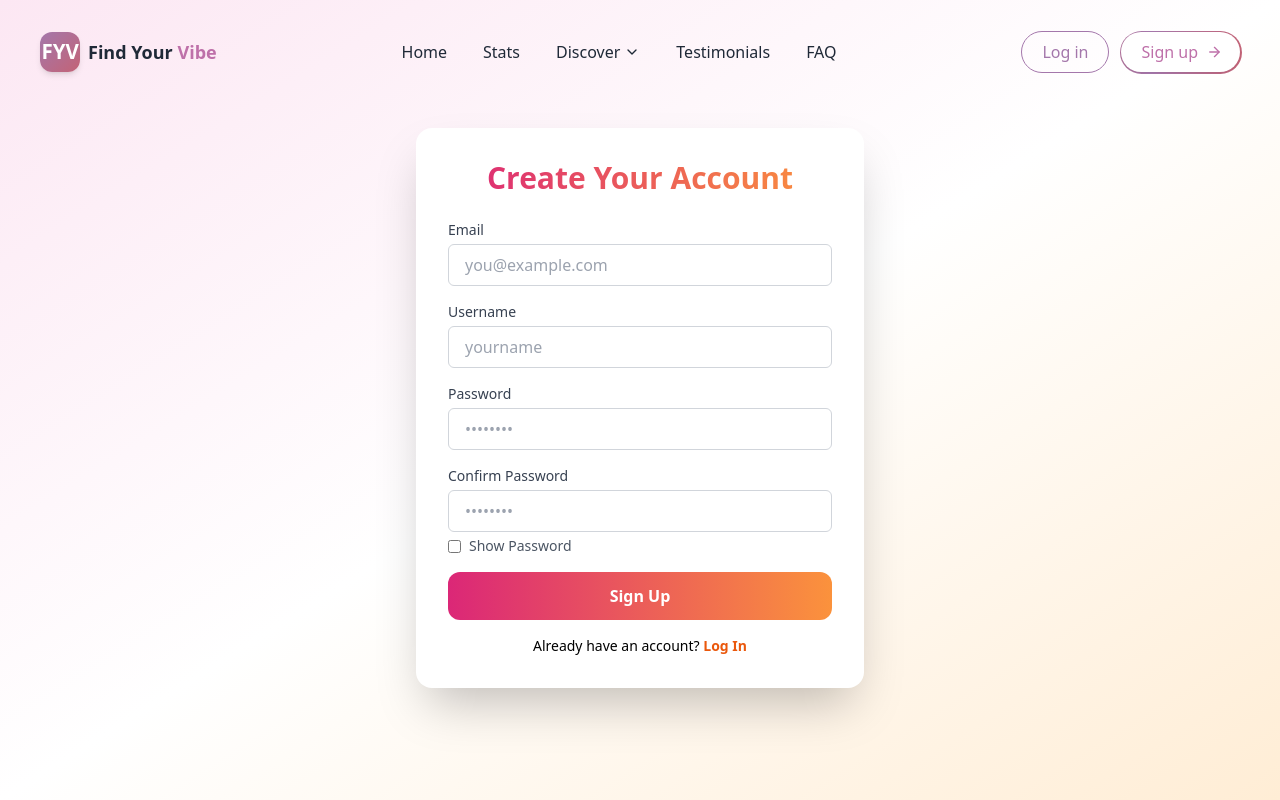
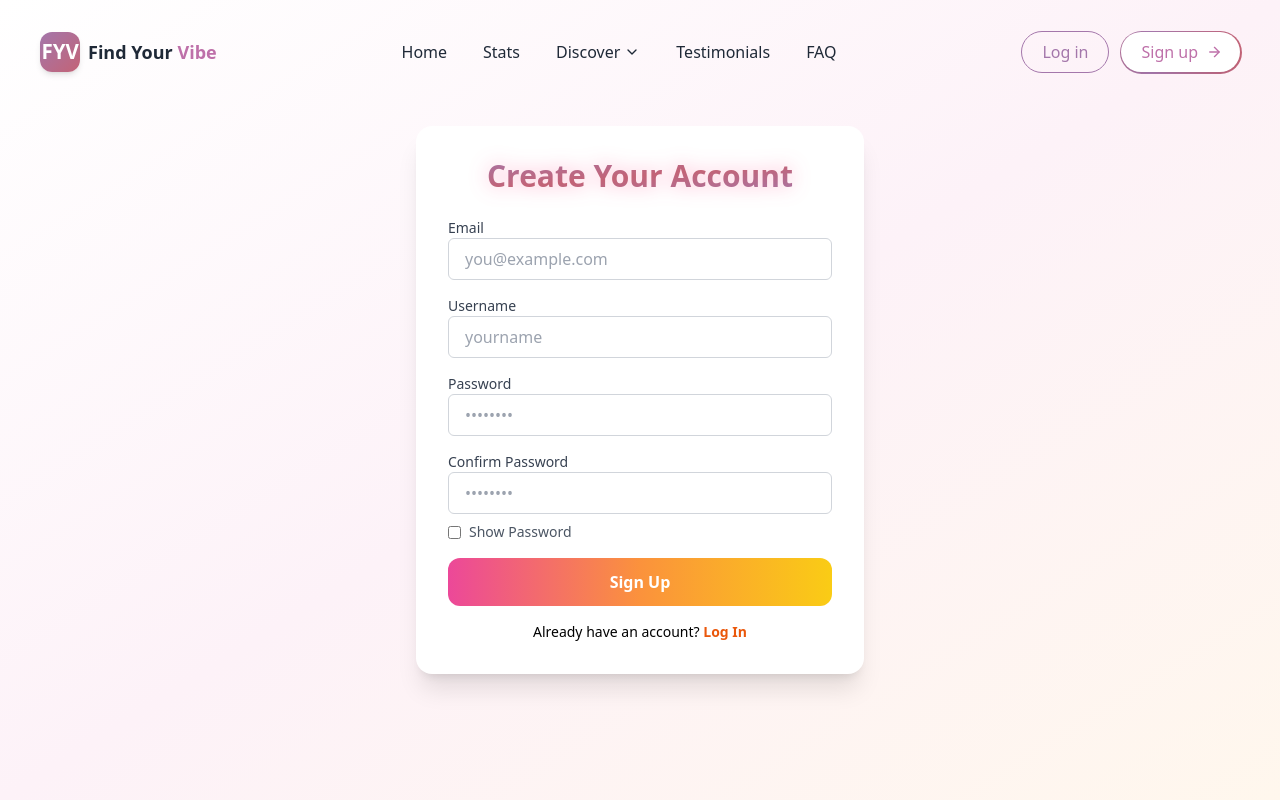
Before and after one commit to Abhinavpreet-Singh/Find_Your_Vibe, a React (Vite) app: page /signup in a window 1280 px wide. Built offline with nearby package versions, Linux system fonts and the light colour scheme.

Commit message:
Change of gradient in signup page

```diff
--- a/src/pages/Signup.jsx
+++ b/src/pages/Signup.jsx
@@ -1,7 +1,6 @@
 import { useState } from "react";
-import { motion } from "framer-motion";
 import { Link } from "react-router-dom";
-import Navbar from "../components/Navbar"; // adjust path if needed
+import Navbar from "../components/Navbar"; // Adjust path as needed
 
 export default function Signup() {
   const [email, setEmail] = useState("");
@@ -13,58 +12,39 @@
 
   const handleSignup = (e) => {
     e.preventDefault();
-
-    const trimmedEmail = email.trim();
-    const trimmedUsername = username.trim();
-    const trimmedPassword = password.trim();
-    const trimmedConfirmPassword = confirmPassword.trim();
-
-    if (
-      !trimmedEmail ||
-      !trimmedUsername ||
-      !trimmedPassword ||
-      !trimmedConfirmPassword
-    ) {
+    if (!email || !username || !password || !confirmPassword) {
       setError("Please fill in all fields.");
       return;
     }
-
-    if (trimmedPassword !== trimmedConfirmPassword) {
+    if (password !== confirmPassword) {
       setError("Passwords do not match.");
       return;
     }
-
-    console.log("Signing up with:", {
-      email: trimmedEmail,
-      username: trimmedUsername,
-      password: trimmedPassword,
-    });
-
+    console.log("Signed up with:", { email, username });
     setError("");
-    // Future: Submit to backend
   };
 
   return (
-    <div className="min-h-screen flex flex-col items-center justify-center bg-gradient-to-br from-pink-100 via-white to-orange-100 px-4">
+    <div className="min-h-screen flex flex-col items-center justify-start bg-gradient-to-br from-white via-pink-50 to-orange-50">
+
+      {/* White navbar background wrapper */}
+      <div className="w-full bg-white shadow-sm z-20">
         <Navbar />
-      <motion.div
-        initial={{ opacity: 0, y: -30 }}
-        animate={{ opacity: 1, y: 0 }}
-        transition={{ duration: 0.6 }}
-        className="bg-white shadow-2xl rounded-2xl p-8 w-full max-w-md mt-4"
-      >
-        <h2 className="text-3xl font-bold mb-6 text-center text-transparent bg-clip-text bg-gradient-to-r from-pink-600 to-orange-400">
+      </div>
+
+      {/* Form Card */}
+      <div className="flex-grow flex items-center justify-center w-full px-4 py-10">
+        <div className="bg-white shadow-xl rounded-2xl p-8 w-full max-w-md">
+        <h2 className="text-3xl font-bold mb-6 text-center text-transparent bg-clip-text bg-gradient-to-br from-[#a477ab] via-[#c36376] to-[#a477ab] drop-shadow-[0_0_10px_rgba(255,168,198,0.9)]">
             Create Your Account
           </h2>
 
           <form onSubmit={handleSignup} className="space-y-4">
             <div>
-            <label className="block text-sm font-medium mb-1 text-gray-700">
-              Email
-            </label>
+              <label className="block text-sm font-medium text-gray-700">Email</label>
               <input
                 type="email"
-              className="w-full px-4 py-2 border border-gray-300 rounded-md focus:outline-none focus:ring-2 focus:ring-pink-400"
+                className="w-full px-4 py-2 border border-gray-300 rounded-md focus:outline-none focus:ring-2 focus:ring-pink-300"
                 value={email}
                 onChange={(e) => {
                   setEmail(e.target.value);
@@ -75,12 +55,10 @@
             </div>
 
             <div>
-            <label className="block text-sm font-medium mb-1 text-gray-700">
-              Username
-            </label>
+              <label className="block text-sm font-medium text-gray-700">Username</label>
               <input
                 type="text"
-              className="w-full px-4 py-2 border border-gray-300 rounded-md focus:outline-none focus:ring-2 focus:ring-pink-400"
+                className="w-full px-4 py-2 border border-gray-300 rounded-md focus:outline-none focus:ring-2 focus:ring-pink-300"
                 value={username}
                 onChange={(e) => {
                   setUsername(e.target.value);
@@ -91,12 +69,10 @@
             </div>
 
             <div>
-            <label className="block text-sm font-medium mb-1 text-gray-700">
-              Password
-            </label>
+              <label className="block text-sm font-medium text-gray-700">Password</label>
               <input
                 type={showPassword ? "text" : "password"}
-              className="w-full px-4 py-2 border border-gray-300 rounded-md focus:outline-none focus:ring-2 focus:ring-pink-400"
+                className="w-full px-4 py-2 border border-gray-300 rounded-md focus:outline-none focus:ring-2 focus:ring-pink-300"
                 value={password}
                 onChange={(e) => {
                   setPassword(e.target.value);
@@ -107,12 +83,10 @@
             </div>
 
             <div>
-            <label className="block text-sm font-medium mb-1 text-gray-700">
-              Confirm Password
-            </label>
+              <label className="block text-sm font-medium text-gray-700">Confirm Password</label>
               <input
                 type={showPassword ? "text" : "password"}
-              className="w-full px-4 py-2 border border-gray-300 rounded-md focus:outline-none focus:ring-2 focus:ring-pink-400"
+                className="w-full px-4 py-2 border border-gray-300 rounded-md focus:outline-none focus:ring-2 focus:ring-pink-300"
                 value={confirmPassword}
                 onChange={(e) => {
                   setConfirmPassword(e.target.value);
@@ -120,7 +94,7 @@
                 }}
                 placeholder="••••••••"
               />
-            <div className="text-sm mt-1 flex items-center">
+              <div className="mt-2 flex items-center text-sm">
                 <input
                   id="showPassword"
                   type="checkbox"
@@ -134,28 +108,24 @@
               </div>
             </div>
 
-          {error && (
-            <p className="text-red-500 text-sm text-center">{error}</p>
-          )}
+            {error && <p className="text-red-500 text-sm text-center">{error}</p>}
 
             <button
               type="submit"
-            className="w-full py-3 bg-gradient-to-r from-pink-600 to-orange-400 text-white font-bold rounded-xl hover:scale-105 transition"
+              className="w-full py-3 bg-gradient-to-r from-pink-500 via-orange-400 to-yellow-400 text-white font-bold rounded-xl hover:scale-105 transition-all"
             >
               Sign Up
             </button>
           </form>
 
-        <div className="mt-4 text-center text-sm">
+          <p className="mt-4 text-center text-sm">
             Already have an account?{" "}
-          <Link
-            to="/login"
-            className="text-orange-600 font-semibold hover:underline"
-          >
+            <Link to="/login" className="text-orange-600 font-semibold hover:underline">
               Log In
             </Link>
+          </p>
         </div>
-      </motion.div>
+      </div>
     </div>
   );
 }
```
Lines whose indentation alone changed are shown as unchanged.
